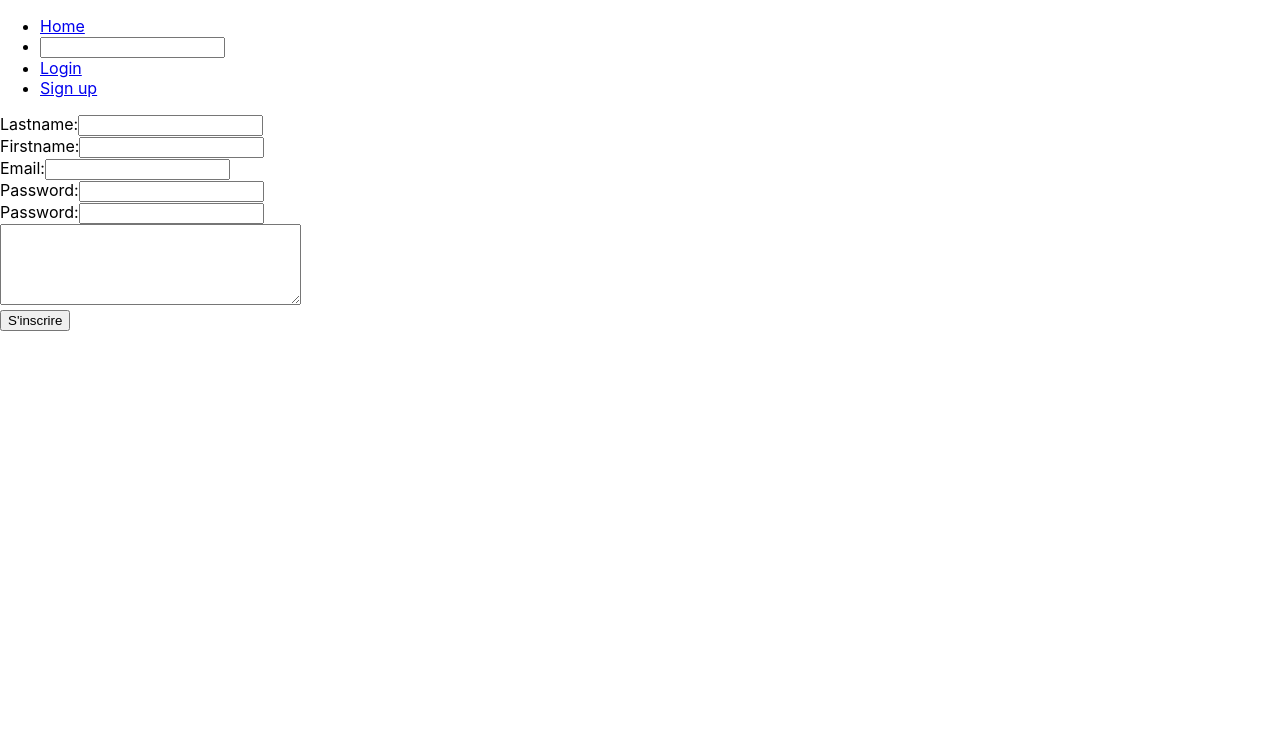
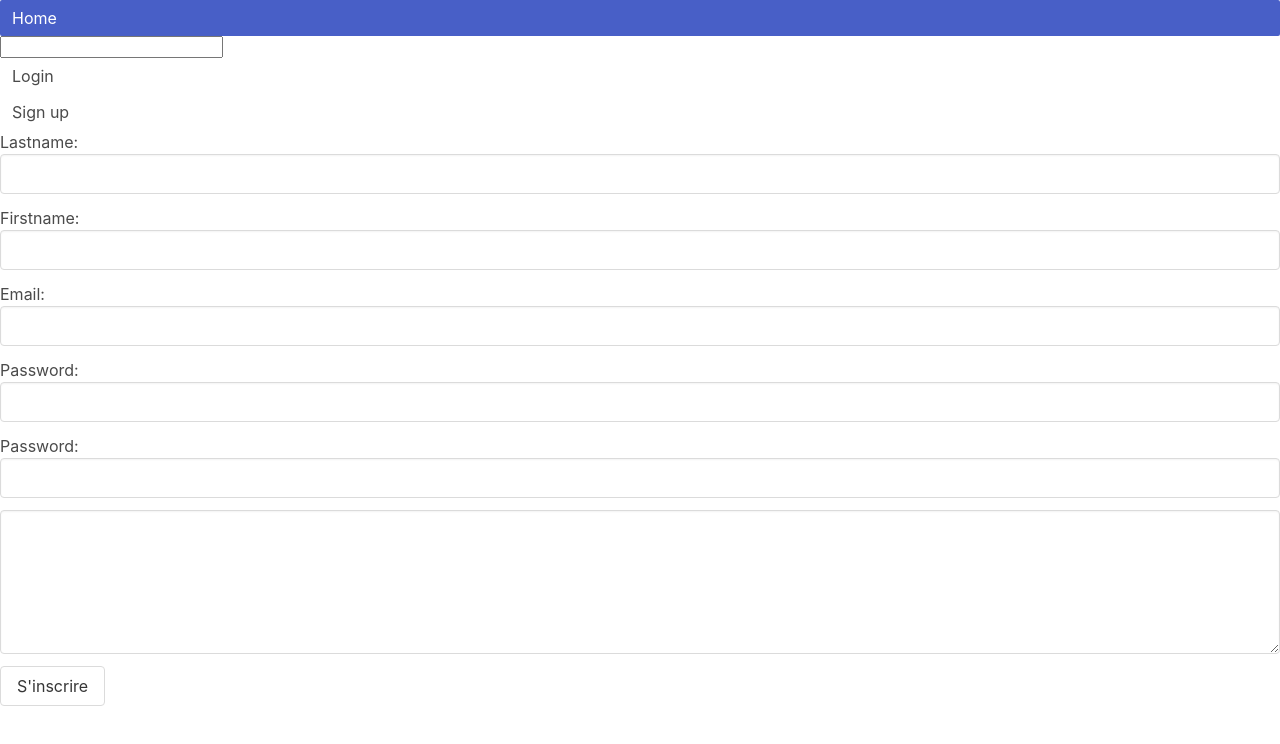
Before and after one commit to dycor/ova, a React (Create React App) app in the folder front/: page /signup in a window 1280 px wide. Shown: the top 744 px of the page. Built offline with nearby package versions, Linux system fonts and the light colour scheme.

Commit message:
integration

```diff
--- a/front/src/components/App/App.js
+++ b/front/src/components/App/App.js
@@ -1,6 +1,7 @@
 import React, { Component } from 'react';
 import AuthProvider from "../Auth/AuthProvider";
 import NavBar from '../NavBar/index';
+import 'bulma/css/bulma.css'
 
 class App extends Component {
 
--- a/front/src/components/Login/index.js
+++ b/front/src/components/Login/index.js
@@ -37,16 +37,20 @@ const Login = (props) => {
 
   return (
     <form onSubmit={handleSubmit}>
+      <div className="field">
         <label>
           Email:
-        <input id="email" type="email" value={email} onChange={handleChange} />
-        { errors.email ? <label>{errors.email}</label> : <></>}
         </label>
+        <input className="input" id="email" type="email" value={email} onChange={handleChange} />
+        { errors.email ? <label >{errors.email}</label> : <></>}
+      </div>
+      <div className="field">
         <label>
           Password:
-        <input id="password" type="password" value={password} onChange={handleChange} />
         </label>
-      <input type="submit" value="Submit" />
+        <input className="input" id="password" type="password" value={password} onChange={handleChange} />
+      </div>
+      <input type="submit" value="Submit"  className="button"/>
       { errors.connection ? <label>{errors.connection}</label> : <></>}
     </form>
   );
--- a/front/src/components/NavBar/index.js
+++ b/front/src/components/NavBar/index.js
@@ -1,31 +1,32 @@
-import React, { useContext }  from 'react';
+import React, { useContext,useState }  from 'react';
 import { BrowserRouter , Link } from "react-router-dom";
 import Router from '../Router';
 import { AuthContext } from "../Auth/AuthProvider";
 
 const NavBar = () => {
+  const [active,setActive] = useState('home');
+
   let { user, logout } = useContext(AuthContext);
   return  (
     <BrowserRouter>
       <div>
         <nav>
-          <ul>
+          <ul  className="menu-list">
             <li>
-              <Link to="/">Home</Link>
+              <Link className={active === 'home' ? 'is-active' : '' } onClick={() => setActive('home')} to="/">Home</Link>
             </li>
             <li><input /></li>
             {
               user ? <li><button onClick={() => logout()}>Logout</button> </li>:
                 <>
                   <li>
-                    <Link to="/login">Login</Link>
+                    <Link className={active === 'login' ? ' is-active' : '' } onClick={() => setActive('login')} to="/login">Login</Link>
                   </li>
                   <li>
-                    <Link to="/signup">Sign up</Link>
+                    <Link className={active === 'signup' ? ' is-active' : '' } onClick={() => setActive('signup')} to="/signup">Sign up</Link>
                   </li>
                 </>
             }
-
           </ul>
         </nav>
         <Router />
--- a/front/src/components/SignUp/index.js
+++ b/front/src/components/SignUp/index.js
@@ -52,40 +52,40 @@ const SignUp = props =>{
       {errors.map(error => (
         <p key={error}>{error}</p>
       ))}
-      <div>
-        <label>
-          <span>Lastname:</span>
-          <input required={true} type="text" value={lastname} name="firstname" onChange={e => setLastname(e.target.value)}/>
+      <div className="field">
+        <label >
+          Lastname:
         </label>
+        <input className="input" required={true} type="text" value={lastname} name="firstname" onChange={e => setLastname(e.target.value)}/>
       </div>
-      <div>
-        <label>
-          <span>Firstname:</span>
-          <input required={true} type="text" value={firstname} name="lastname" onChange={e => setFirstname(e.target.value)}/>
+      <div className="field">
+        <label >
+          Firstname:
         </label>
+        <input className="input" required={true} type="text" value={firstname} name="lastname" onChange={e => setFirstname(e.target.value)}/>
       </div>
-      <div>
-        <label>
-          <span>Email:</span>
-          <input required={true} type="email" value={email} onChange={e => setEmail(e.target.value)} name="email" />
+      <div className="field">
+        <label >
+          Email:
         </label>
+        <input className="input" required={true} type="email" value={email} onChange={e => setEmail(e.target.value)} name="email" />
       </div>
-      <div>
-        <label>
-          <span>Password:</span>
-          <input required={true} type="password" value={password} onChange={e => setPassword(e.target.value)} name="password" />
+      <div className="field">
+        <label >
+          Password:
         </label>
+        <input className="input" required={true} type="password" value={password} onChange={e => setPassword(e.target.value)} name="password" />
       </div>
-      <div>
-        <label>
-          <span>Password:</span>
-          <input required={true} type="password" value={passwordVerify} onChange={e => setPasswordVerify(e.target.value)} name="password" />
+      <div className="field">
+        <label >
+          Password:
         </label>
+        <input className="input" required={true} type="password" value={passwordVerify} onChange={e => setPasswordVerify(e.target.value)} name="password" />
       </div>
-      <div>
-        <textarea  required={true} rows={5} cols={35} value={description} onChange={e => setDescription(e.target.value)} maxLength={140}/>
+      <div className="field">
+        <textarea  className="textarea" required={true} rows={5} cols={35} value={description} onChange={e => setDescription(e.target.value)} maxLength={140}/>
       </div>
-      <input type="submit" value="S'inscrire" className="submit" />
+      <input className="input" type="submit" value="S'inscrire" className="button" />
     </form>
   )
 
```
Also changed, not shown: 1 other file (tests, documents, lock files or other folders). Lines whose indentation alone changed are shown as unchanged.
